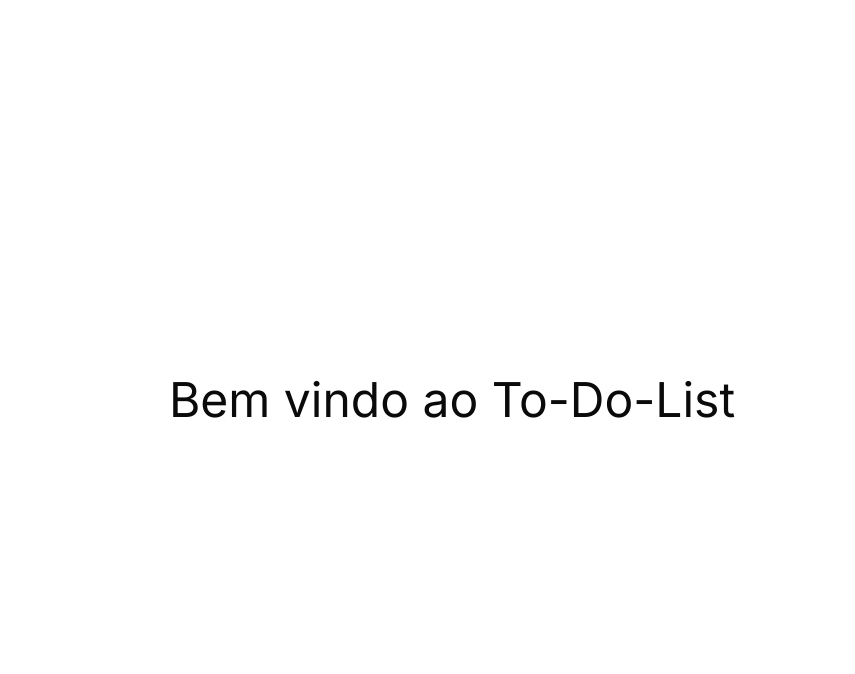
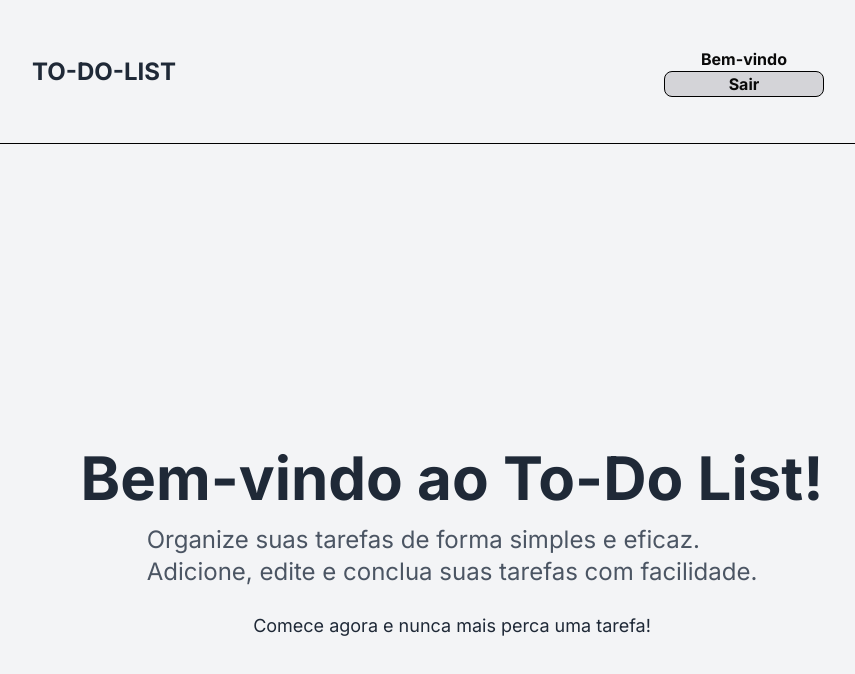
Before and after one commit to Dyeison-Felipe/ToDoList-Faculdade, a Next.js app: page / in a window 1280 px wide. Shown: the top 674 px of the page, without its empty margins (188-1043 px from the left). Built offline with nearby package versions, Linux system fonts and the light colour scheme; no server answers; sample sign-in values are in the browser's storage.

Commit message:
chore: edit navbar, home, login, register

```diff
--- a/src/app/(home)/page.tsx
+++ b/src/app/(home)/page.tsx
@@ -1,8 +1,14 @@
-
 export default function Page() {
   return (
-    <section className="w-full h-screen flex flex-col justify-center items-center text-5xl">
-      Bem vindo ao To-Do-List
+    <section className="w-full h-screen flex flex-col justify-center items-center bg-gray-100 text-gray-800">
+      <h1 className="text-6xl font-bold mb-4">Bem-vindo ao To-Do List!</h1>
+      <p className="text-2xl text-gray-600">
+        Organize suas tarefas de forma simples e eficaz. <br />
+        Adicione, edite e conclua suas tarefas com facilidade.
+      </p>
+      <p className="text-lg mt-6">
+        Comece agora e nunca mais perca uma tarefa!
+      </p>
     </section>
-  )
+  );
 }
--- a/src/app/layout.tsx
+++ b/src/app/layout.tsx
@@ -1,6 +1,7 @@
 import type { Metadata } from "next";
 import { Inter } from "next/font/google";
 import "./globals.css";
+import Navbar from "@/components/navbar";
 
 const inter = Inter({ subsets: ["latin"] });
 
@@ -15,8 +16,11 @@ export default function RootLayout({
   children: React.ReactNode;
 }>) {
   return (
-    <html lang="en">
-      <body className={inter.className}>{children}</body>
+    <html lang="pt-br">
+      <body className={inter.className}>
+          <Navbar/>
+          {children}
+        </body>
     </html>
   );
 }
--- a/src/app/login/page.tsx
+++ b/src/app/login/page.tsx
@@ -3,7 +3,6 @@ import {
   Card,
   CardHeader,
   CardTitle,
-  CardDescription,
   CardContent,
 } from "@/components/ui/card";
 import { Label } from "@/components/ui/label";
@@ -12,15 +11,14 @@ import { Button } from "@/components/ui/button";
 
 import { signInWithEmailAndPassword } from "firebase/auth";
 import { useState } from "react";
-import { auth } from "@/Lib/firebase-config";
+import { auth } from "@/lib/firebase-config";
 import { useRouter } from "next/navigation";
 
 
-export default function Page() {
+export default function Login() {
   const [email, setEmail] = useState("");
   const [password, setPassword] = useState("");
   const [user, setUser] = useState(false);
-  const [detailsUser, setDetailsUser] = useState({});
   const [message, setMessage] = useState<string | null>(null);
   const [validation, setValidation] = useState<"success" | "error" | null>(
     null
@@ -36,15 +34,11 @@ export default function Page() {
         setMessage("Login executado com suceso");
         setValidation("success");
         setUser(true);
-        setDetailsUser({
-          uid: value.user.uid,
-          email: value.user.email,
-        });
 
         setEmail("");
         setPassword("");
 
-        router.push("/todo")
+        router.push("/todos")
       })
       .catch((error) => {
         setValidation("error");
--- a/src/app/register/page.tsx
+++ b/src/app/register/page.tsx
@@ -1,7 +1,8 @@
 "use client";
-import { auth } from "@/Lib/firebase-config";
+import { auth } from "@/lib/firebase-config";
 import { createUserWithEmailAndPassword } from "firebase/auth";
 import { useState } from "react";
+import { useRouter } from "next/navigation";
 
 import {
   Card,
@@ -14,11 +15,13 @@ import { Label } from "@/components/ui/label";
 import { Input } from "@/components/ui/input";
 import { Button } from "@/components/ui/button";
 
-export default function Page() {
+export default function Register() {
   const [email, setEmail] = useState<string>("");
   const [password, setPassword] = useState<string>("");
   const [message, setMessage] = useState<string | null>(null);
   const [validation, setValidation] = useState<"success" | "error" | null>(null);
+
+  const router = useRouter();
 
   async function NewUser(event: React.FormEvent) {
     event.preventDefault();
@@ -29,6 +32,7 @@ export default function Page() {
         setPassword("");
         setValidation("success");
         setMessage("Usuário cadastrado com sucesso");
+        router.push("/todos")
       })
       .catch((error) => {
         if (error.code === "auth/weak-password") {
--- a/src/app/todos/use-todos.ts
+++ b/src/app/todos/use-todos.ts
@@ -1,5 +1,5 @@
 import { useAuth } from '@/hooks/useAuth';
-import { db } from '@/Lib/firebase-config';
+import { db } from '@/lib/firebase-config';
 import { Todo } from '@/types/todo';
 import {
   query,
--- a/src/components/add-todo-modal/use-add-todo-modal.ts
+++ b/src/components/add-todo-modal/use-add-todo-modal.ts
@@ -1,5 +1,5 @@
 import { useAuth } from '@/hooks/useAuth';
-import { db } from '@/Lib/firebase-config';
+import { db } from '@/lib/firebase-config';
 import { AddTodoFormData, Todo } from '@/types/todo';
 import { addTodoSchema } from '@/validations/schemas';
 import { zodResolver } from '@hookform/resolvers/zod';
--- a/src/components/navbar/index.tsx
+++ b/src/components/navbar/index.tsx
@@ -1,7 +1,53 @@
-export default function index() {
+"use client";
+import { useAuth } from "@/hooks/useAuth";
+import { auth } from "@/lib/firebase-config";
+import { signOut } from "firebase/auth";
+import Link from "next/link";
+
+export default function Navbar() {
+  const { currentUser, setCurrentUser } = useAuth();
+
+  async function signOutUser() {
+    await signOut(auth);
+    setCurrentUser(null);
+  }
+
   return (
-    <nav>
-      <h1></h1>
+    <nav className="w-full h-36 flex justify-around items-center border-b border-black bg-gray-100">
+      <h1>
+        <Link href="/" className="text-gray-800  font-bold text-2xl">TO-DO-LIST</Link>
+      </h1>
+
+      <ul className=" w-64 flex justify-around items-center font-bold">
+        {!currentUser ? (
+          <>
+            <Link
+              href="/login"
+              className="border border-black text-center w-28 rounded-sm bg-zinc-300 hover:bg-zinc-400"
+            >
+              Login
+            </Link>
+            <Link
+              href="/register"
+              className="border border-black text-center w-28 rounded-sm bg-zinc-300 hover:bg-zinc-400"
+            >
+              Cadastro
+            </Link>
+          </>
+        ) : (
+          <>
+            <ul className="w-full flex flex-col justify-around items-center">
+              <span>Bem-vindo</span>
+              <button
+                onClick={signOutUser}
+                className="border border-black text-center w-40 rounded-lg bg-zinc-300 hover:bg-zinc-400"
+              >
+                Sair
+              </button>
+            </ul>
+          </>
+        )}
+      </ul>
     </nav>
-  )
+  );
 }
--- a/src/hooks/useAuth.ts
+++ b/src/hooks/useAuth.ts
@@ -1,4 +1,4 @@
-import { auth } from '@/Lib/firebase-config';
+import { auth } from '@/lib/firebase-config';
 import { User, onAuthStateChanged } from 'firebase/auth';
 import { useRouter } from 'next/navigation';
 import { useState, useEffect } from 'react';
@@ -22,5 +22,6 @@ export const useAuth = () => {
 
   return {
     currentUser,
+    setCurrentUser,
   };
 };
```
